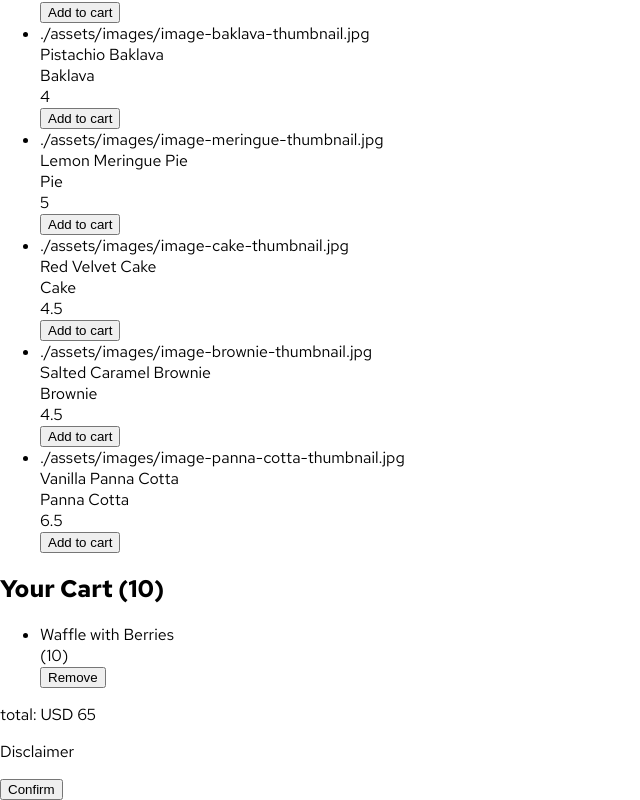
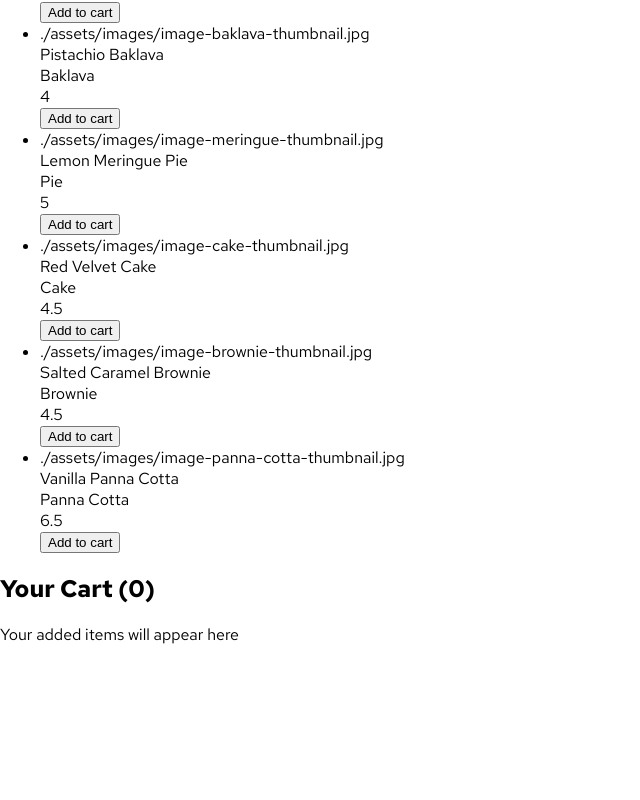
Before and after one commit to exnihilo0912/portfolio_2025, a React (Create React App) app in the folder packages/product_list_cart/frontend/: page / in a window 1280 px wide. Shown: the part 472-1272 px from the top of the page, without its empty margins (0-640 px from the left). After the commit the page ends 1117 px from the top, so only its background shows below. Built offline with nearby package versions, Linux system fonts and the light colour scheme.

Commit message:
[feat] Add fully functional form for product list cart

```diff
--- a/packages/product_list_cart/frontend/src/App.js
+++ b/packages/product_list_cart/frontend/src/App.js
@@ -1,9 +1,22 @@
-import { useState } from 'react';
+import { useState, useEffect, useRef } from 'react';
 
 import './App.css';
 import products from './data/data.json';
 
 
+// utils functions
+function formatProduct(product, productIndex, products) {
+  const {
+    name,
+    ...partialProduct
+  } = product;
+  return {
+    ...product,
+    id: name.toLowerCase().replaceAll(' ', '_'),
+  }
+}
+
+// Product List
 function ProductListItem({ product, addedQuantity, onAddProduct, onRemoveProduct }) {
   const isAddedInCart = addedQuantity > 0;
   const {
@@ -77,7 +90,7 @@ function ProductDisplayContainer({ products, cartProducts, onAddProduct, onRemov
   );
 }
 
-
+// Cart
 function CartHeader({ cartProducts }) {
   const productCount = cartProducts.reduce((accumulatedCount, cartProduct) => {
     const { quantity = 0 } = cartProduct;
@@ -137,9 +150,16 @@ function CartDeliveryDisclaimer() {
     </div>
   );
 }
-function Cart({ cart = {}, products = [] }) {
+function Cart({ cart = {}, products = [], onConfirm }) {
   // States: empty | not empty
   const isCartEmpty = !cart?.products?.length;
+  function handleConfirmCart(e) {
+    e.preventDefault();
+
+    if (onConfirm) {
+      onConfirm();
+    }
+  }
 
   return (
     <>
@@ -152,7 +172,7 @@ function Cart({ cart = {}, products = [] }) {
               <CartProductList cartProducts={cart?.products || []} products={products} />
               <CartTotalAmount cart={cart} products={products} />
               <CartDeliveryDisclaimer />
-              <button type='submit'>Confirm</button>
+              <button type='submit' onClick={handleConfirmCart}>Confirm</button>
             </>
           )
       }
@@ -160,31 +180,51 @@ function Cart({ cart = {}, products = [] }) {
   );
 }
 
-function formatProduct(product, productIndex, products) {
-  const {
-    name,
-    ...partialProduct
-  } = product;
-  return {
-    ...product,
-    id: name.toLowerCase().replaceAll(' ', '_'),
+const initialCart = {
+  products: [],
+};
+const initialFormData = { cart: initialCart };
+
+// Modal
+function Modal({ children, isOpen, onClose }) {
+  // States: opened, closed
+  const dialogRef = useRef(null);
+
+  function handleCloseModal() {
+    if (onClose) {
+      onClose();
+    }
+    dialogRef?.current.close();
   }
+
+  useEffect(() => {
+    if (dialogRef?.current) {
+      const { current: dialogElement } = dialogRef;
+
+      if (isOpen && !dialogElement.open) {
+        dialogElement.showModal();
+      }
+
+      else if (!isOpen && dialogElement.open) {
+        handleCloseModal();
+      }
+    }
+  }, [isOpen])
+
+  return (
+    <dialog ref={dialogRef}>
+      {children}
+      <footer>
+        <button type='button' onClick={handleCloseModal}>Close</button>
+      </footer>
+    </dialog>
+  )
 }
-
-const initialCartProducts = [
-  {
-    id: 'waffle_with_berries',
-    quantity: 10,
-  },
-];
-const initialCart = {
-  products: initialCartProducts,
-};
 
 function App() {
   const formProducts = products.map(formatProduct);
-  const [formData, setFormData] = useState({ cart: initialCart });
-
+  const [formData, setFormData] = useState(initialFormData);
+  const [isConfirmationModalOpen, setIsConfirmationModalOpen] = useState(false);
   function handleAddProduct(e, { id }) {
     const { cart } = formData;
     const { products: cartProdutcs } = cart;
@@ -225,6 +265,16 @@ function App() {
       }
     });
   }
+  function handleOpenConfirmationModal() {
+    setIsConfirmationModalOpen(true);
+  }
+  function handleSubmitForm() {
+    handleOpenConfirmationModal();
+  }
+  function handleResetForm() {
+    setFormData(initialFormData);
+    setIsConfirmationModalOpen(false);
+  }
 
   return (
     <div className="App">
@@ -241,10 +291,19 @@ function App() {
           </div>
         </section>
         <section>
-          <Cart cart={formData.cart} products={formProducts} />
+          <Cart cart={formData.cart} products={formProducts} onConfirm={handleSubmitForm} />
         </section>
       </form>
       {/* modal */}
+      <Modal
+        isOpen={isConfirmationModalOpen}
+        onClose={() => setIsConfirmationModalOpen(false)}
+      >
+        <div>
+          <p>Modal content</p>
+          <button type='button' onClick={handleResetForm}>Start New Order</button>
+        </div>
+      </Modal>
     </div>
   );
 }
```
